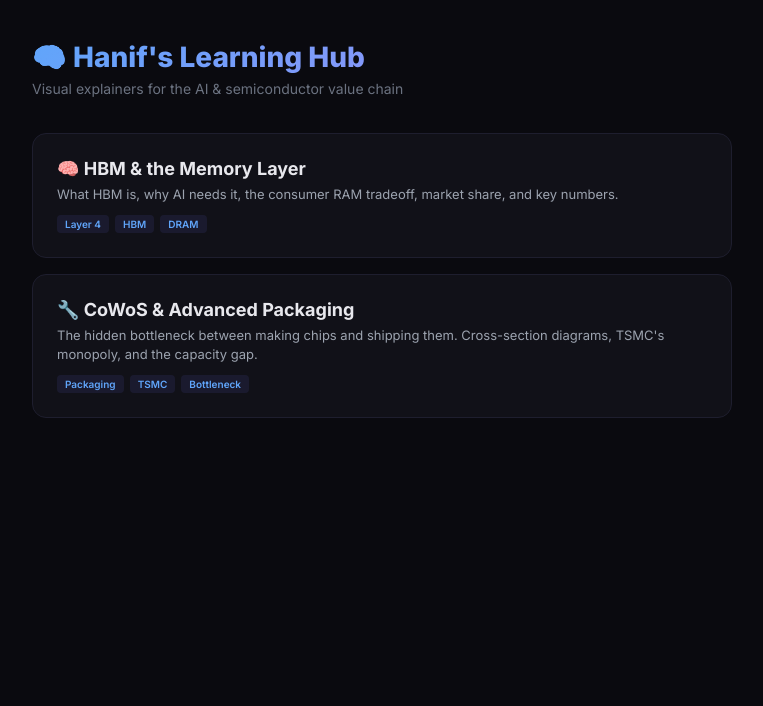
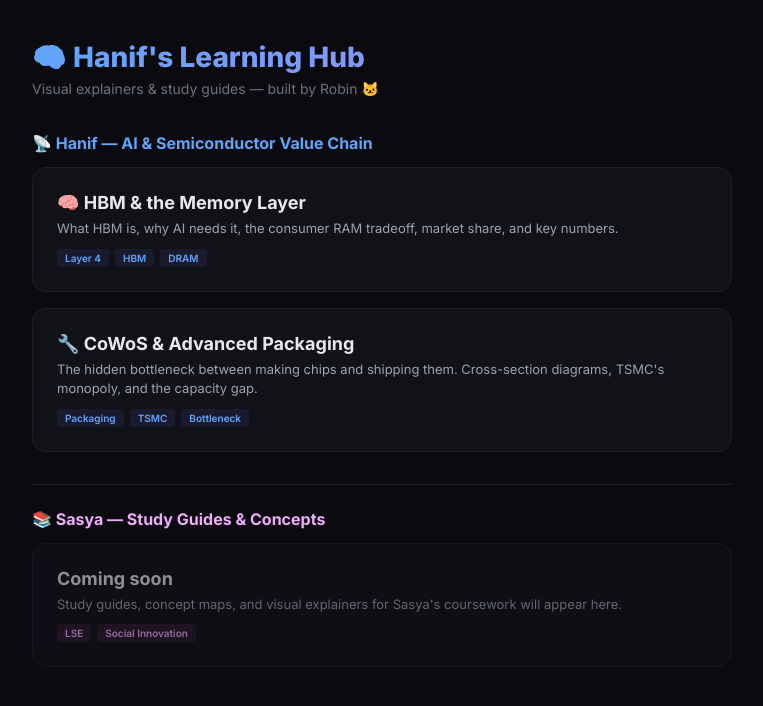
Before and after one commit to hanifdean/hanif-learning-hub, a plain HTML site: page index.html in a window 1280 px wide. Shown: the whole page, without its empty margins (258-1021 px from the left). Drawn offline with Linux system fonts and the light colour scheme.

Commit message:
add Sasya section to learning hub index

```diff
--- a/index.html
+++ b/index.html
@@ -63,7 +63,9 @@
 <body>
 <div class="container">
   <h1>🧠 Hanif's Learning Hub</h1>
-  <p class="subtitle">Visual explainers for the AI & semiconductor value chain</p>
+  <p class="subtitle">Visual explainers & study guides — built by Robin 🐱</p>
+
+  <h2 style="font-size:16px;font-weight:700;color:#60a5fa;margin-bottom:14px;margin-top:8px;">📡 Hanif — AI & Semiconductor Value Chain</h2>
 
   <a class="card" href="hbm-memory-layer.html">
     <h2>🧠 HBM & the Memory Layer</h2>
@@ -76,6 +78,16 @@
     <p>The hidden bottleneck between making chips and shipping them. Cross-section diagrams, TSMC's monopoly, and the capacity gap.</p>
     <span class="tag">Packaging</span><span class="tag">TSMC</span><span class="tag">Bottleneck</span>
   </a>
+
+  <div style="border-top:1px solid #1e1e2e;margin:32px 0 24px 0;"></div>
+
+  <h2 style="font-size:16px;font-weight:700;color:#f0abfc;margin-bottom:14px;">📚 Sasya — Study Guides & Concepts</h2>
+
+  <div class="card" style="border-color:#2a1a3a;cursor:default;opacity:0.6;">
+    <h2>Coming soon</h2>
+    <p>Study guides, concept maps, and visual explainers for Sasya's coursework will appear here.</p>
+    <span class="tag" style="color:#f0abfc;background:#2a1a2e;">LSE</span><span class="tag" style="color:#f0abfc;background:#2a1a2e;">Social Innovation</span>
+  </div>
 </div>
 </body>
 </html>
```
